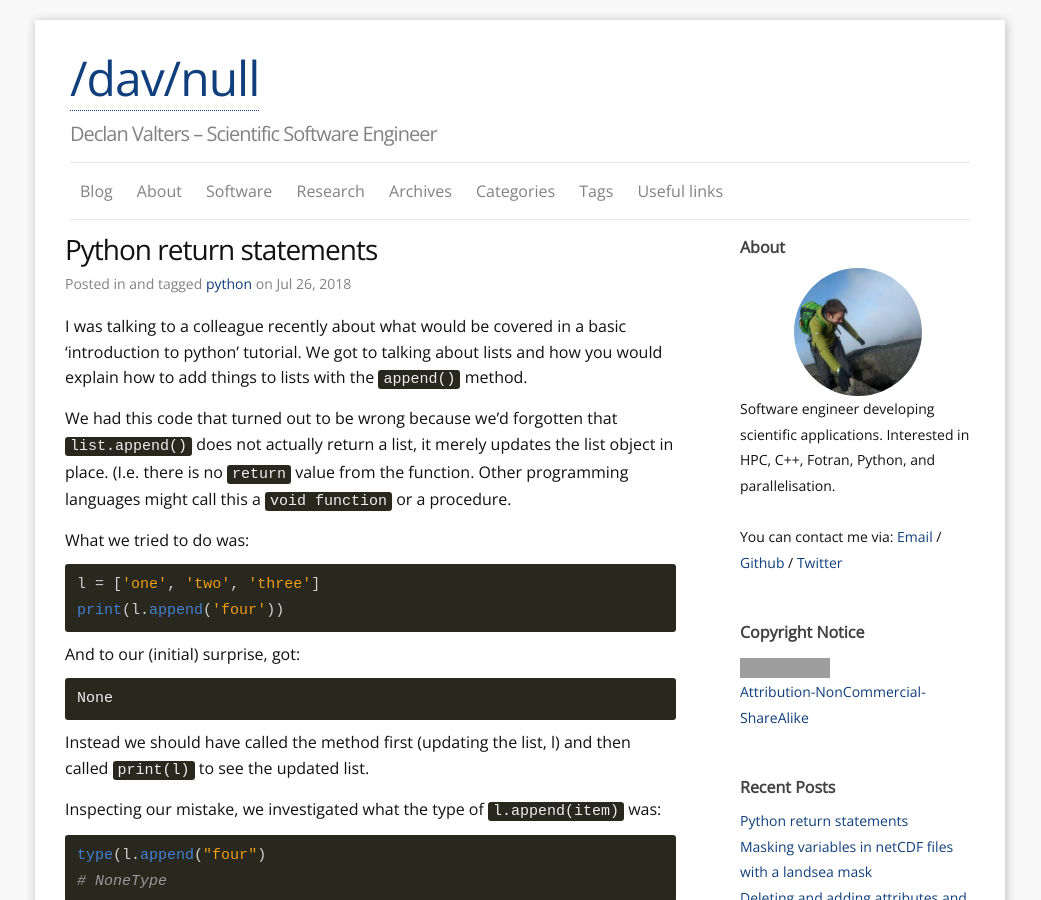
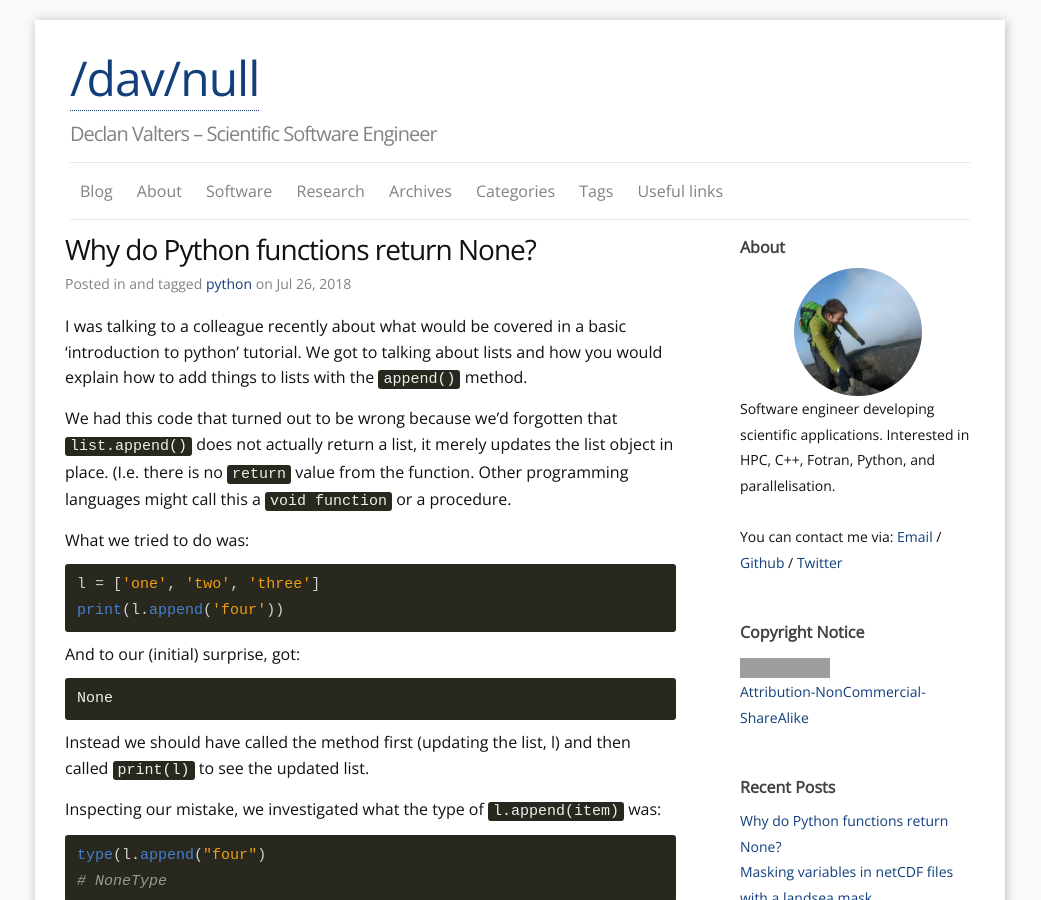
Before and after one commit to dvalters/dvalters.github.io, a Jekyll site: the page built from _posts/2018-07-26-Return-statements.markdown, in a window 1280 px wide and 900 px high. Shown: the whole window, without its empty margins (120-1161 px from the left). Built offline with Jekyll 4.4.1, drawn with Linux system fonts in a browser that asks for light colours; comment, search, counter and statistics services are not loaded; grey boxes are pictures that could not be loaded.

Commit message:
change title

```diff
--- a/_posts/2018-07-26-Return-statements.markdown
+++ b/_posts/2018-07-26-Return-statements.markdown
@@ -1,5 +1,5 @@
 ---
-title: Python return statements
+title: Why do Python functions return None?
 layout: post
 tags: python
 ---
```
